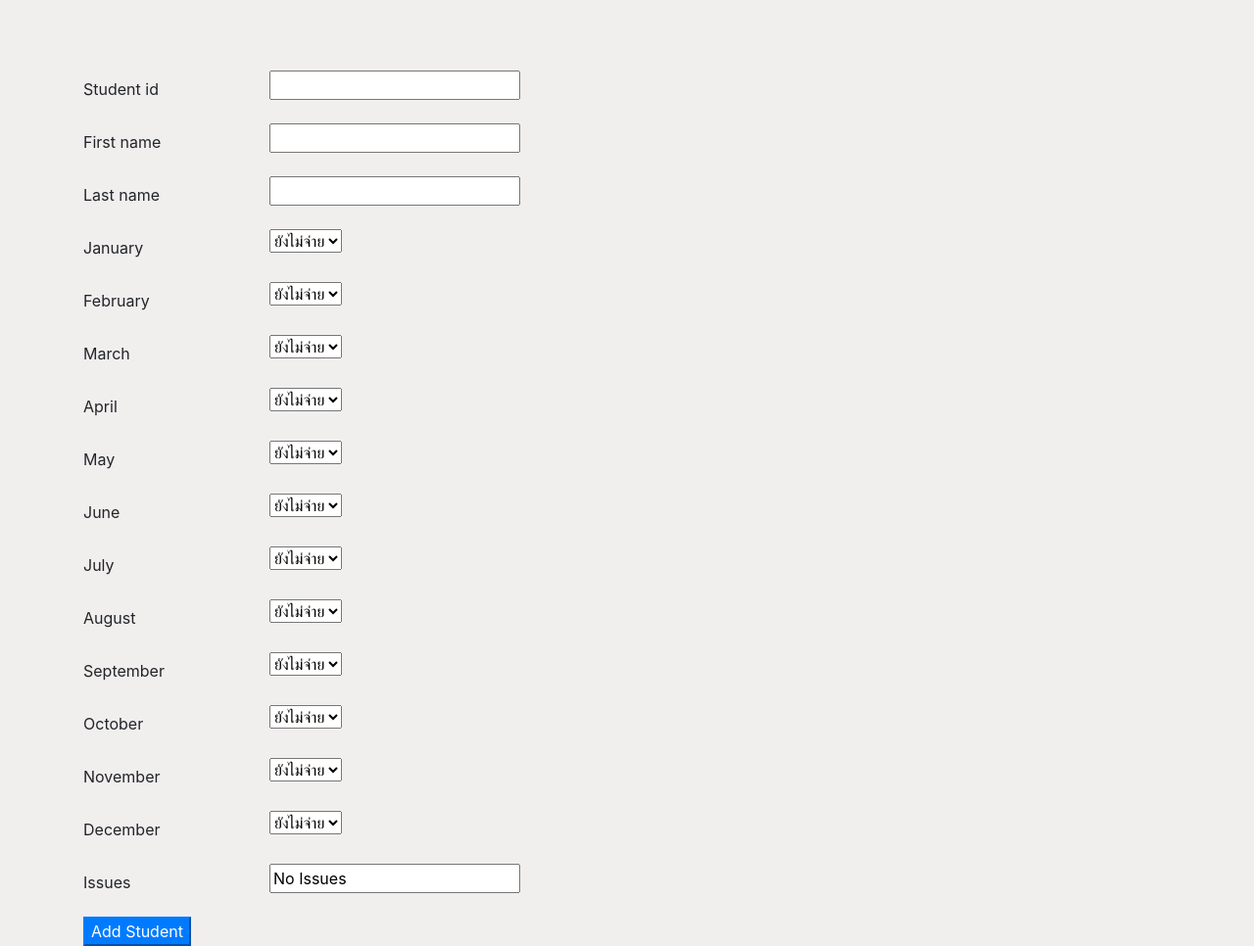
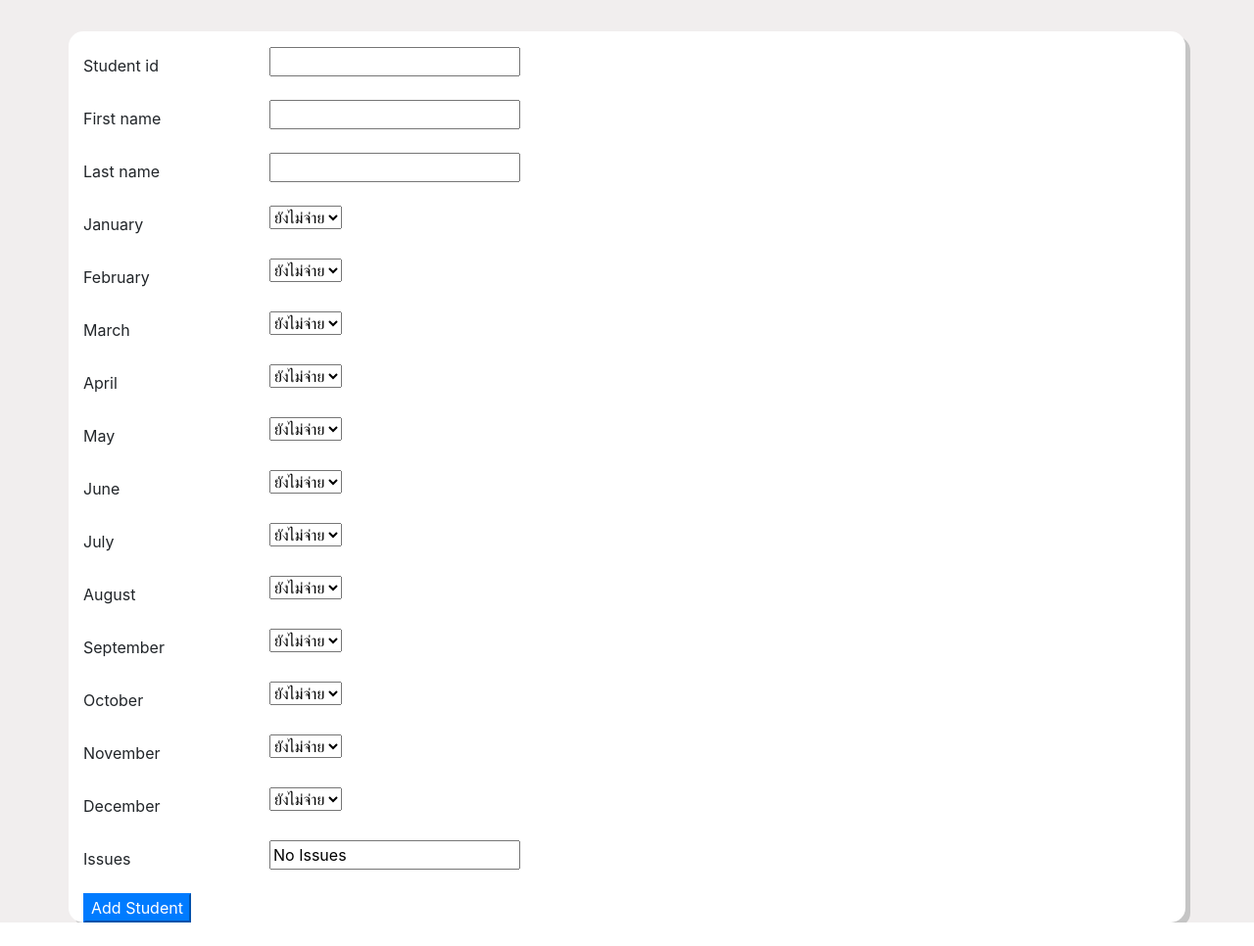
Before and after one commit to japzero02/give-me-the-money, a Django app: page /add_student in a window 1280 px wide. Shown: the part 56-1022 px from the top of the page at 98% size. After the commit the page ends 998 px from the top, so only its background shows below. Run offline with Django 3.2, Linux system fonts and the light colour scheme; some libraries are stand-ins or nearby versions.

Commit message:
add box and shadow ect.

```diff
--- a/money/mainapp/templates/add_new.html
+++ b/money/mainapp/templates/add_new.html
@@ -2,8 +2,7 @@
 
 {% block body %}
     <div class="container">
-        <form method="POST">
-            <br>
+        <form class="pt-3" method="POST">
             {% csrf_token %}
             {% for field in form %}
             <div class="form-group row">
@@ -16,4 +15,11 @@
             <button type="submit" class="btn-primary" name="button">Add Student</button>
         </form>
     </div>
+<style>
+.container{
+    background-color: #ffffff;
+    border-radius: 15px;
+    box-shadow: 5px 5px #c5c5c5;
+}
+</style>
 {% endblock %}
--- a/money/mainapp/templates/base.html
+++ b/money/mainapp/templates/base.html
@@ -10,7 +10,7 @@
 
 <body>
 
-<nav class="navbar navbar-expand navbar-dark bg-dark mb-4">
+<nav class="navbar navbar-expand navbar-dark bg-dark mb-2">
     <a class="navbar-brand" href="#">Management System</a>
     <button class="navbar-toggler" type="button" data-toggle="collapse" data-target="#navbarsExample02"
             aria-controls="navbarsExample02" aria-expanded="false" aria-label="Toggle navigation">
--- a/money/mainapp/templates/upload_csv.html
+++ b/money/mainapp/templates/upload_csv.html
@@ -28,7 +28,7 @@
     </div>
 <style>
 .container {
-    background-color: #dddddd;
+    background-color: #ffffff;
     text-align: center;
     width: 900px;
     height: 450px;
```
